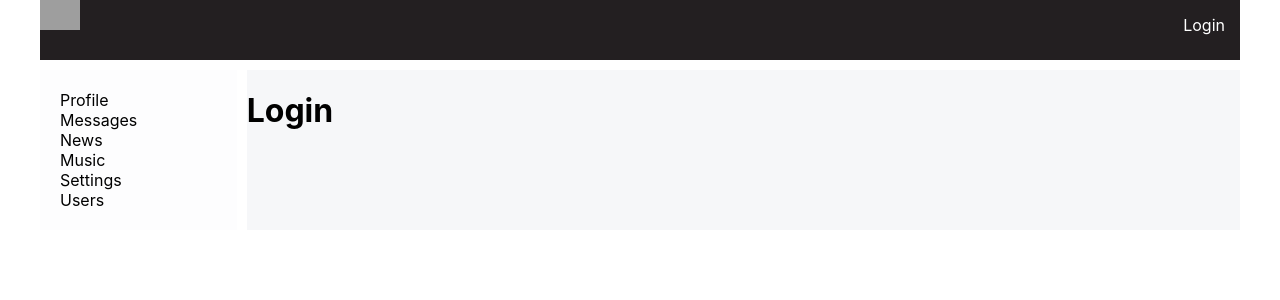
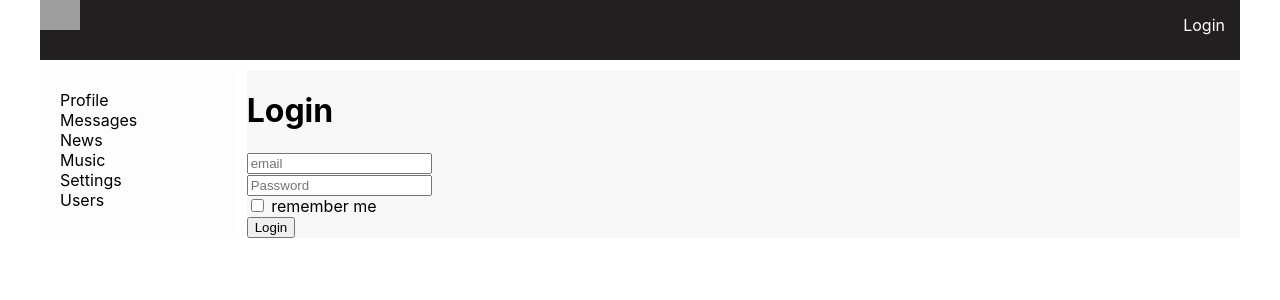
Before and after one commit to maggloo/socialNetwork, a React (Create React App) app: page /login in a window 1280 px wide. Shown: the top 300 px of the page. Built offline with nearby package versions, Linux system fonts and the light colour scheme; no server answers; grey boxes are pictures that could not be loaded.

Commit message:
work on login form

```diff
--- a/src/api/api.ts
+++ b/src/api/api.ts
@@ -1,4 +1,5 @@
 import axios from "axios";
+import {LoginFormDataType} from "../components/Login/Login";
 
 
 const instance = axios.create({
@@ -46,5 +47,8 @@ export const profileAPI = {
 export const authAPI = {
     me(){
         return instance.get(`auth/me`).then(res => res.data)
+    },
+    login(userData: LoginFormDataType){
+        return instance.post(`auth/login`, userData).then(res => res.data)
     }
 }
--- a/src/components/Login/Login.tsx
+++ b/src/components/Login/Login.tsx
@@ -1,11 +1,66 @@
-import React from 'react';
+import React, {ComponentType, FC} from 'react';
+import {Field, InjectedFormProps, reduxForm} from "redux-form";
+import {AppStateType} from "../../redux/reduxStore";
+import {connect} from "react-redux";
+import {loginUserTC} from "../../redux/auth_reducer";
+import {compose} from "redux";
+import {withAuthRedirect} from "../../hoc/withAuthRedirect";
 
-const Login = (props: {}) => {
+
+
+const Login = (props: mapDispatchToPropsType) => {
+    const onSubmit = (formData: LoginFormDataType) => {
+        props.loginUserTC(formData);
+    }
+
     return (
-        <>
+        <div>
             <h1>Login</h1>
-        </>
+            <ReduxLoginForm onSubmit={onSubmit}/>
+        </div>
     );
 };
 
-export default Login;
+export type LoginFormDataType = {
+    login: string,
+    password: string,
+    rememberMe: boolean
+}
+
+const LoginForm: FC<InjectedFormProps<LoginFormDataType>> = (props) => {
+
+    return (
+        <form onSubmit={props.handleSubmit}>
+            <div>
+                <Field placeholder={'email'} name={'email'} component={'input'} />
+            </div>
+            <div>
+                <Field placeholder={'Password'} name={'password'} component={'input'} />
+            </div>
+            <div>
+                <Field type={'checkbox'} name={'rememberMe'} component={'input'} /> remember me
+            </div>
+            <div>
+                <button>Login</button>
+            </div>
+        </form>
+    );
+};
+
+let mapStateToProps = (state: AppStateType) => {
+    return {
+    }
+}
+
+type mapDispatchToPropsType = {
+    loginUserTC: (userData: LoginFormDataType) => void
+}
+
+const ReduxLoginForm = reduxForm<LoginFormDataType>({
+    // a unique name for the form
+    form: 'login'
+})(LoginForm)
+
+export default compose<ComponentType>(
+    connect(mapStateToProps, {loginUserTC}),
+)(Login);
--- a/src/redux/auth_reducer.ts
+++ b/src/redux/auth_reducer.ts
@@ -1,7 +1,9 @@
 import {Dispatch} from "redux";
-import {authAPI, usersAPI} from "../api/api";
+import {authAPI} from "../api/api";
+import {LoginFormDataType} from "../components/Login/Login";
 
 const SET_USER_DATA = 'SET_USER_DATA';
+const LOGIN_USER = 'LOGIN_USER';
 
 
 export type DataType = {
@@ -37,17 +39,30 @@ export const authReducer = (state: AuthReducerType = initialState, action: actio
                 ...state,
                 data: action.userData
             }
+        case "LOGIN_USER":
+            return {
+                ...state,
+                data: {
+                    ...state.data,
+                    isAuth: action.isAuth
+                }
+            }
         default:
             return state;
     }
 }
 
 type SetUserDataAT = ReturnType<typeof setAuthUserData>;
+type loginMeAT = ReturnType<typeof loginMe>;
 
-type actionsType = SetUserDataAT
+type actionsType = SetUserDataAT | loginMeAT
 
 export const setAuthUserData = ({id, email, login}: DataType) => (
     {type: SET_USER_DATA, userData: {id, email, login, isAuth: true}} as const
+)
+
+export const loginMe = () => (
+    {type: LOGIN_USER, isAuth: true} as const
 )
 
 export const authUserTC = () => {
@@ -60,3 +75,14 @@ export const authUserTC = () => {
             })
     }
 }
+
+export const loginUserTC = (userData: LoginFormDataType) => {
+    return (dispatch: Dispatch) => {
+        authAPI.login(userData)
+            .then(data => {
+                if (data.resultCode === 0) {
+                    dispatch(loginMe());
+                }
+            })
+    }
+}
--- a/src/redux/reduxStore.tsx
+++ b/src/redux/reduxStore.tsx
@@ -4,6 +4,7 @@ import {dialogsReducer} from "./dialogs_reducer";
 import {sideBarReducer} from "./sidebar_reducer";
 import {usersReducer} from "./users_reducer";
 import {authReducer} from "./auth_reducer";
+import { reducer as formReducer } from 'redux-form';
 import thunk from "redux-thunk";
 
 let rootReducer = combineReducers({
@@ -11,7 +12,8 @@ let rootReducer = combineReducers({
     messages: dialogsReducer,
     sidebar: sideBarReducer,
     usersPage: usersReducer,
-    auth: authReducer
+    auth: authReducer,
+    form: formReducer
 });
 
 export type AppStateType = ReturnType<typeof rootReducer>;
```
